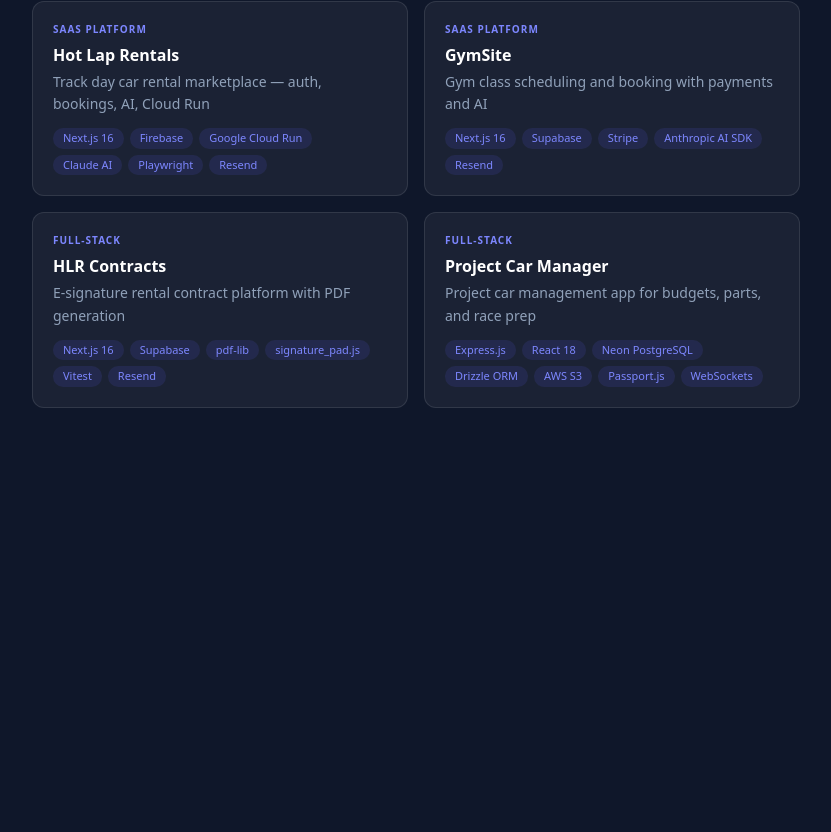
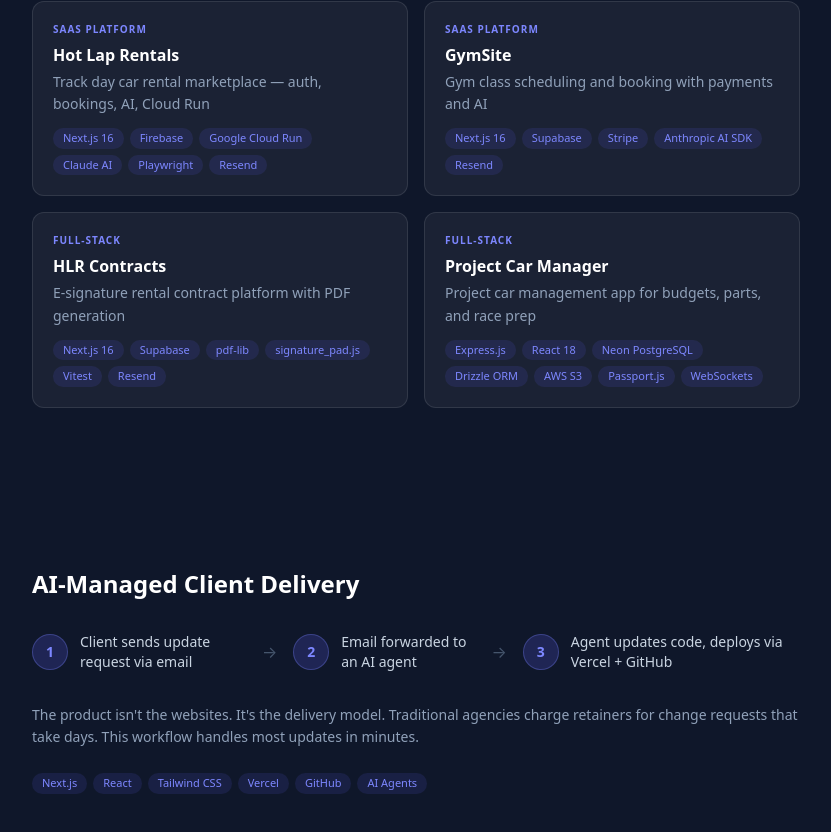
Before and after one commit to patrickclay/portfolio, a Next.js app: page / in a window 1280 px wide. Shown: the part 1658-2490 px from the top of the page, without its empty margins (224-1055 px from the left). Before the commit the page ends 2146 px from the top, so only its background shows below. Built offline with nearby package versions, Linux system fonts and the light colour scheme.

Commit message:
feat: add AI-Managed Client Delivery section with step flow

```diff
--- a/app/page.tsx
+++ b/app/page.tsx
@@ -1,6 +1,7 @@
 import { Hero } from "@/components/Hero";
 import { EnterpriseAI } from "@/components/EnterpriseAI";
 import { ProductsBuilt } from "@/components/ProductsBuilt";
+import { ClientDelivery } from "@/components/ClientDelivery";
 
 export default function Home() {
   return (
@@ -8,6 +9,7 @@
       <Hero />
       <EnterpriseAI />
       <ProductsBuilt />
+      <ClientDelivery />
     </main>
   );
 }
--- /dev/null
+++ b/components/ClientDelivery.tsx
@@ -0,0 +1,56 @@
+import { TechPill } from "./TechPill";
+
+const steps = [
+  { number: 1, label: "Client sends update request via email" },
+  { number: 2, label: "Email forwarded to an AI agent" },
+  { number: 3, label: "Agent updates code, deploys via Vercel + GitHub" },
+];
+
+const techStack = [
+  "Next.js",
+  "React",
+  "Tailwind CSS",
+  "Vercel",
+  "GitHub",
+  "AI Agents",
+];
+
+export function ClientDelivery() {
+  return (
+    <section className="py-20 px-6">
+      <div className="max-w-3xl mx-auto">
+        <h2 className="text-2xl font-bold text-white mb-8">
+          AI-Managed Client Delivery
+        </h2>
+
+        <div className="flex flex-col md:flex-row items-start md:items-center gap-4 md:gap-2 mb-8">
+          {steps.map((step, i) => (
+            <div key={step.number} className="flex items-center gap-2 md:gap-2">
+              <div className="flex items-center gap-3">
+                <div className="w-9 h-9 rounded-full bg-indigo-500/20 border border-indigo-400/30 flex items-center justify-center text-sm font-bold text-indigo-400 shrink-0">
+                  {step.number}
+                </div>
+                <p className="text-sm text-slate-300">{step.label}</p>
+              </div>
+              {i < steps.length - 1 && (
+                <span className="hidden md:block text-slate-600 mx-2">→</span>
+              )}
+            </div>
+          ))}
+        </div>
+
+        <p className="text-sm text-slate-400 leading-relaxed mb-6">
+          The product isn&apos;t the websites. It&apos;s the delivery model.
+          Traditional agencies charge retainers for change requests that take
+          days. This workflow handles most updates in minutes.
+        </p>
+
+        <div className="flex flex-wrap gap-1.5">
+          {techStack.map((tech) => (
+            <TechPill key={tech} label={tech} />
+          ))}
+        </div>
+      </div>
+    </section>
+  );
+}
```
